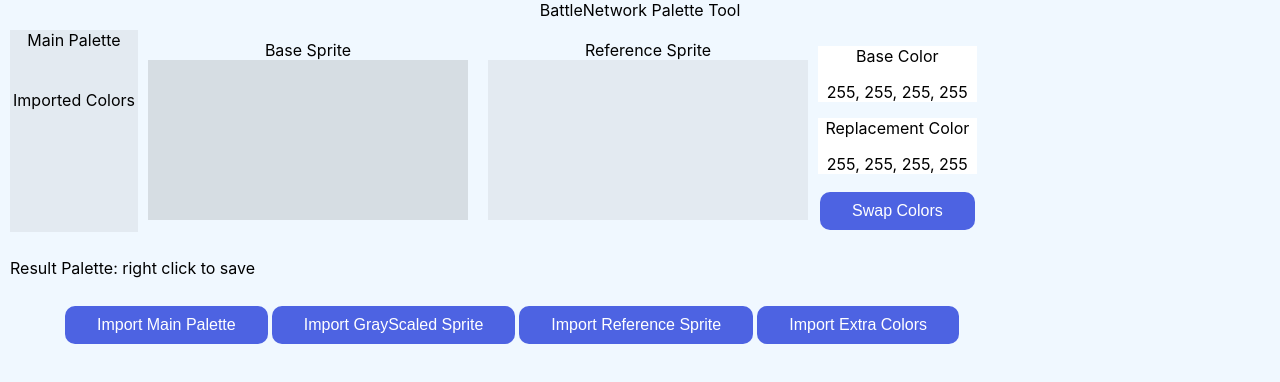
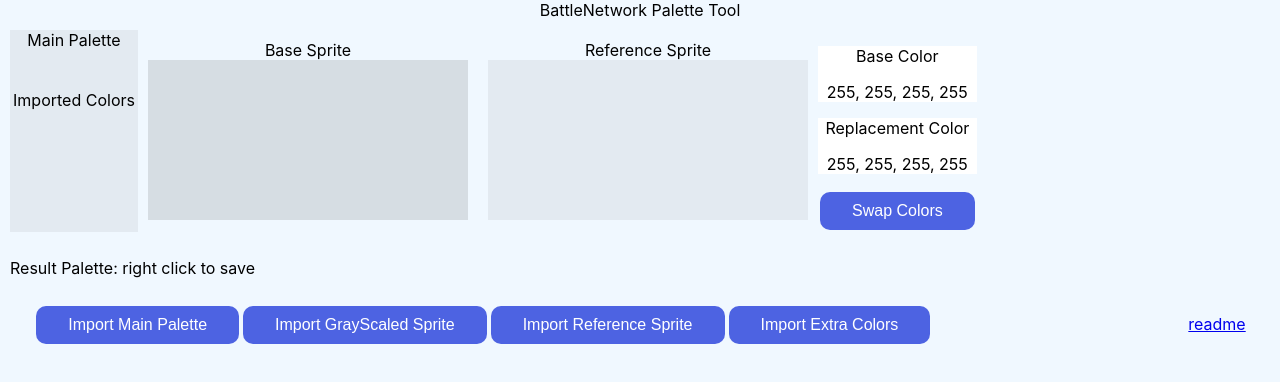
Before and after one commit to BNLouis/bn-palette-tool, a React (Create React App) app: page / in a window 1280 px wide. Shown: the top 382 px of the page. Built offline with nearby package versions, Linux system fonts and the light colour scheme.

Commit message:
readme link added

```diff
--- a/src/App.tsx
+++ b/src/App.tsx
@@ -199,6 +199,7 @@ function App() {
       <input type="file" accept=".png" className="file-display" ref={inputExtra} onChange={importExtraPalette}></input>
       <button onClick={onImportExtra}>Import Extra Colors</button>
       <canvas width="256" height="1px" id="imported-colors" />
+      <a href="https://github.com/BNLouis/bn-palette-tool#readme">readme</a>
     </div>
   );
 }
```
